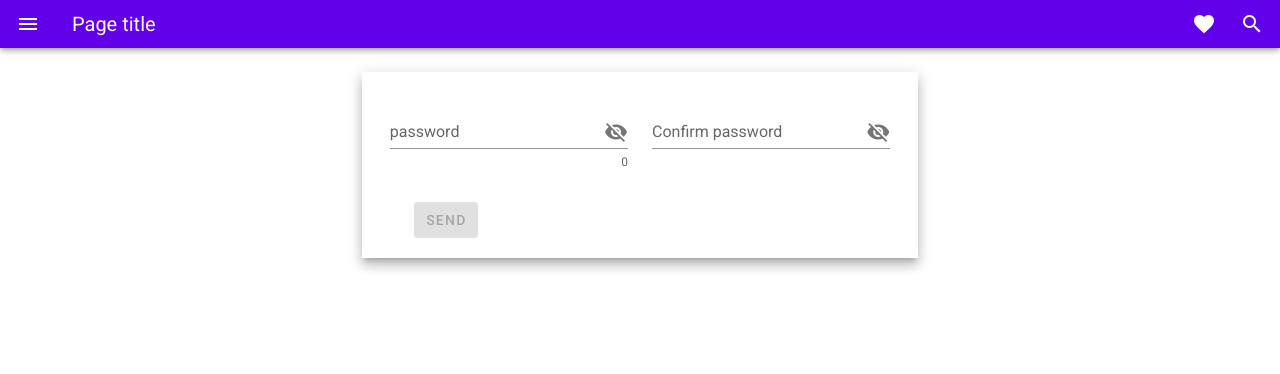
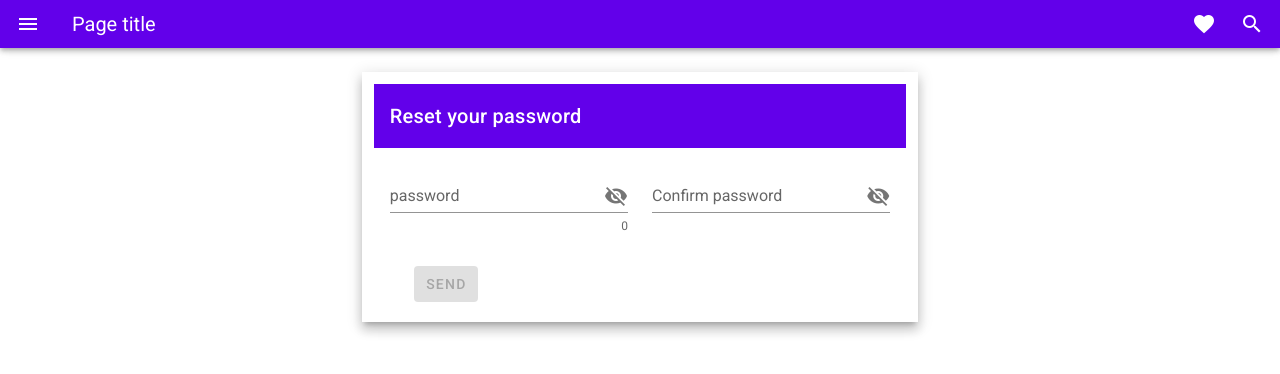
Before and after one commit to SAMoosavi/host, a Vue app: page /reset-password in a window 1280 px wide. Shown: the top 374 px of the page. Built offline with nearby package versions, Linux system fonts and the light colour scheme.

Commit message:
add title reset your password in this page

```diff
--- a/src/views/ResetPassword.vue
+++ b/src/views/ResetPassword.vue
@@ -5,11 +5,18 @@
         <v-card elevation="8" tile>
           <v-form v-model="valid" @submit.prevent="submit">
             <v-container>
+              <v-card-title class="deep-purple accent-4 white--text">
+                Reset your password
+              </v-card-title>
               <v-row class="px-4 pt-4">
                 <p v-if="hasError" class="red--text text--darken-4">
                   {{ error }}
-                  <br/>
-                  <router-link to="/forgot-password" class="text-decoration-underline grey--text">forgot password page!</router-link>
+                  <br />
+                  <router-link
+                    to="/forgot-password"
+                    class="text-decoration-underline grey--text"
+                    >forgot password page!</router-link
+                  >
                 </p>
                 <v-col cols="12" md="6">
                   <v-text-field
@@ -102,7 +109,8 @@ export default {
           this.hasError = true;
           this.form.new_password = "";
           this.form.ConfirmPassword = "";
-          this.error = "We can not change the password. Please return to the Forgot Password page";
+          this.error =
+            "We can not change the password. Please return to the Forgot Password page";
         });
     },
   },
```
